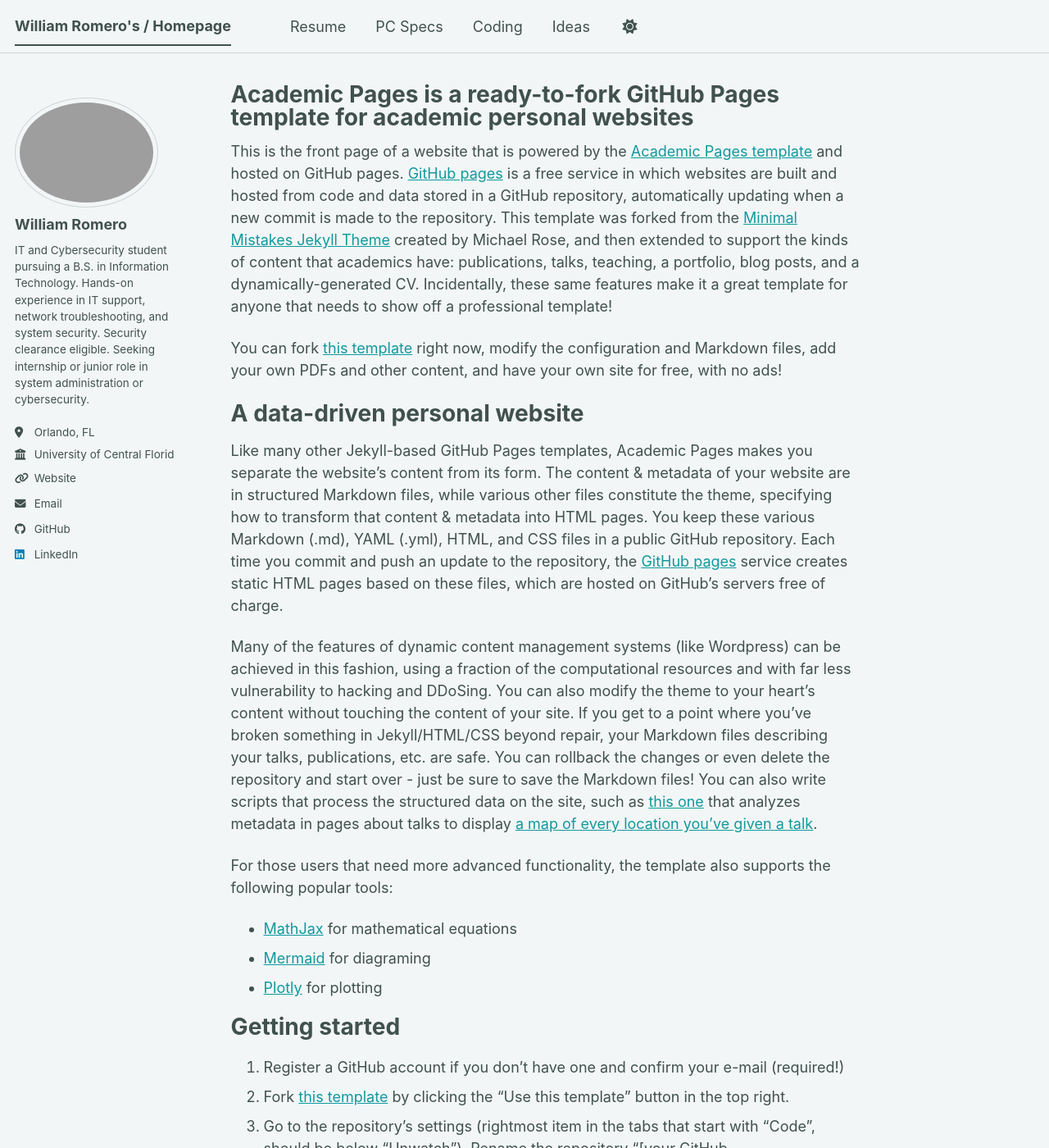
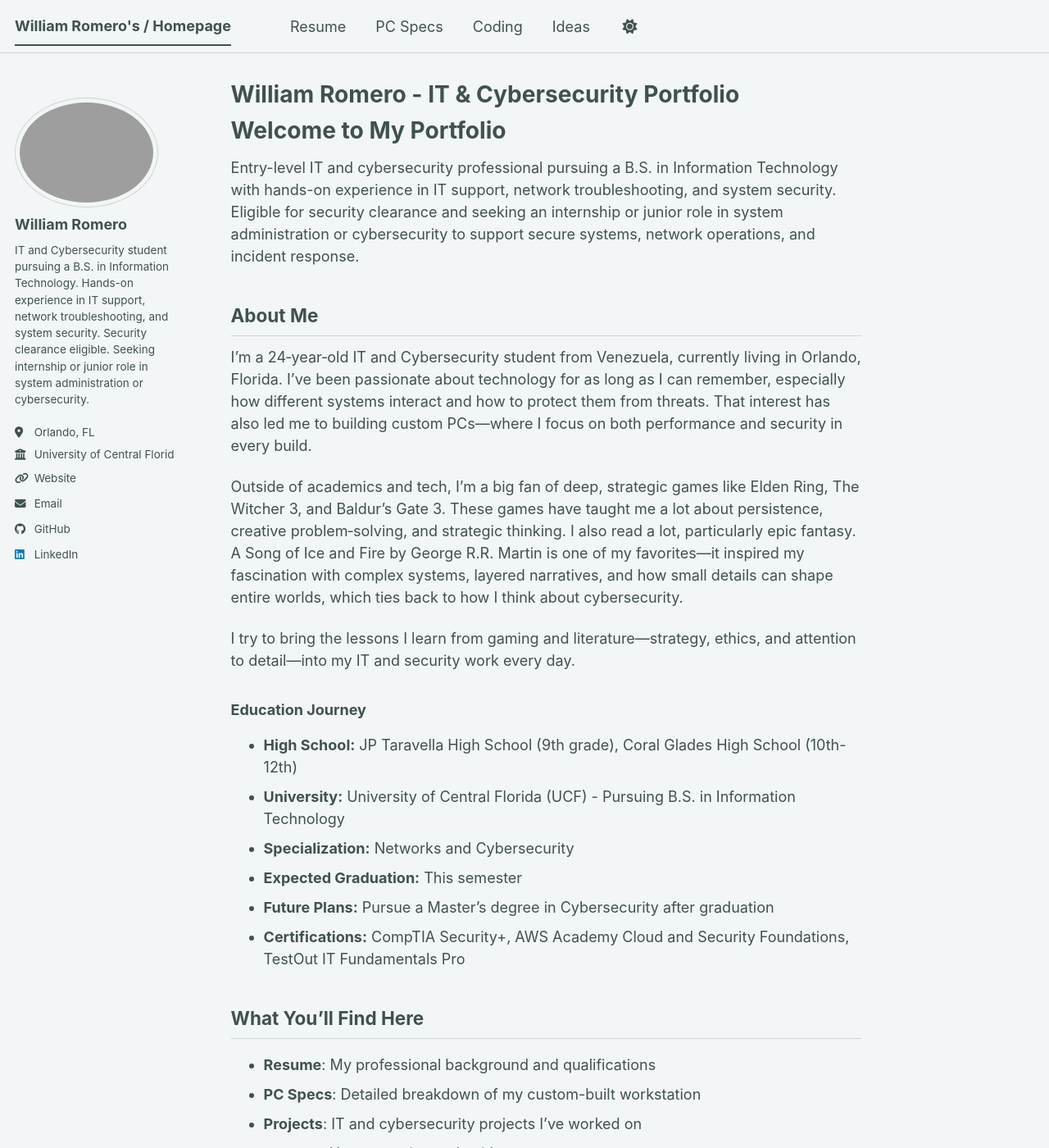
Before and after one commit to williamromero11/williamromero11.github.io, a Jekyll site: the page built from _pages/about.md, in a window 1280 px wide and 1400 px high. Shown: the whole window at 82% size. Built offline with Jekyll 4.4.1, drawn with Linux system fonts in a browser that asks for light colours; a script bundle is joined from its source files by our own code; library files that are not in the unit come from our copies; some of the changed text lies outside the part shown.

Commit message:
Update about.md

```diff
--- a/_pages/about.md
+++ b/_pages/about.md
@@ -1,55 +1,43 @@
 ---
 permalink: /
-title: "Academic Pages is a ready-to-fork GitHub Pages template for academic personal websites"
+title: "William Romero - IT & Cybersecurity Portfolio"
 author_profile: true
-redirect_from:
-  - /about/
-  - /about.html
 ---
 
-This is the front page of a website that is powered by the [Academic Pages template](https://github.com/academicpages/academicpages.github.io) and hosted on GitHub pages. [GitHub pages](https://pages.github.com) is a free service in which websites are built and hosted from code and data stored in a GitHub repository, automatically updating when a new commit is made to the repository. This template was forked from the [Minimal Mistakes Jekyll Theme](https://mmistakes.github.io/minimal-mistakes/) created by Michael Rose, and then extended to support the kinds of content that academics have: publications, talks, teaching, a portfolio, blog posts, and a dynamically-generated CV. Incidentally, these same features make it a great template for anyone that needs to show off a professional template!
+# Welcome to My Portfolio
 
- You can fork [this template](https://github.com/academicpages/academicpages.github.io) right now, modify the configuration and Markdown files, add your own PDFs and other content, and have your own site for free, with no ads!
+Entry-level IT and cybersecurity professional pursuing a B.S. in Information Technology with hands-on experience in IT support, network troubleshooting, and system security. Eligible for security clearance and seeking an internship or junior role in system administration or cybersecurity to support secure systems, network operations, and incident response.
 
-A data-driven personal website
-======
-Like many other Jekyll-based GitHub Pages templates, Academic Pages makes you separate the website's content from its form. The content & metadata of your website are in structured Markdown files, while various other files constitute the theme, specifying how to transform that content & metadata into HTML pages. You keep these various Markdown (.md), YAML (.yml), HTML, and CSS files in a public GitHub repository. Each time you commit and push an update to the repository, the [GitHub pages](https://pages.github.com/) service creates static HTML pages based on these files, which are hosted on GitHub's servers free of charge.
+## About Me
+I’m a 24‑year‑old IT and Cybersecurity student from Venezuela, currently living in Orlando, Florida. I’ve been passionate about technology for as long as I can remember, especially how different systems interact and how to protect them from threats. That interest has also led me to building custom PCs—where I focus on both performance and security in every build.
 
-Many of the features of dynamic content management systems (like Wordpress) can be achieved in this fashion, using a fraction of the computational resources and with far less vulnerability to hacking and DDoSing. You can also modify the theme to your heart's content without touching the content of your site. If you get to a point where you've broken something in Jekyll/HTML/CSS beyond repair, your Markdown files describing your talks, publications, etc. are safe. You can rollback the changes or even delete the repository and start over - just be sure to save the Markdown files! You can also write scripts that process the structured data on the site, such as [this one](https://github.com/academicpages/academicpages.github.io/blob/master/talkmap.ipynb) that analyzes metadata in pages about talks to display [a map of every location you've given a talk](https://academicpages.github.io/talkmap.html).
+Outside of academics and tech, I’m a big fan of deep, strategic games like Elden Ring, The Witcher 3, and Baldur’s Gate 3. These games have taught me a lot about persistence, creative problem‑solving, and strategic thinking. I also read a lot, particularly epic fantasy. A Song of Ice and Fire by George R.R. Martin is one of my favorites—it inspired my fascination with complex systems, layered narratives, and how small details can shape entire worlds, which ties back to how I think about cybersecurity.
 
-For those users that need more advanced functionality, the template also supports the following popular tools:
-- [MathJax](https://www.mathjax.org/) for mathematical equations
-- [Mermaid](https://mermaid.js.org/) for diagraming
-- [Plotly](https://plotly.com/javascript/) for plotting
+I try to bring the lessons I learn from gaming and literature—strategy, ethics, and attention to detail—into my IT and security work every day.
 
-Getting started
-======
-1. Register a GitHub account if you don't have one and confirm your e-mail (required!)
-1. Fork [this template](https://github.com/academicpages/academicpages.github.io) by clicking the "Use this template" button in the top right.
-1. Go to the repository's settings (rightmost item in the tabs that start with "Code", should be below "Unwatch"). Rename the repository "[your GitHub username].github.io", which will also be your website's URL.
-1. Set site-wide configuration and create content & metadata (see below -- also see [this set of diffs](https://archive.is/3TPas) showing what files were changed to set up [an example site](https://getorg-testacct.github.io) for a user with the username "getorg-testacct")
-1. Upload any files (like PDFs, .zip files, etc.) to the files/ directory. They will appear at https://[your GitHub username].github.io/files/example.pdf.
-1. Check status by going to the repository settings, in the "GitHub pages" section
+### Education Journey
+- **High School:** JP Taravella High School (9th grade), Coral Glades High School (10th-12th)
+- **University:** University of Central Florida (UCF) - Pursuing B.S. in Information Technology
+- **Specialization:** Networks and Cybersecurity
+- **Expected Graduation:** This semester
+- **Future Plans:** Pursue a Master's degree in Cybersecurity after graduation
+- **Certifications:** CompTIA Security+, AWS Academy Cloud and Security Foundations, TestOut IT Fundamentals Pro
 
-Site-wide configuration
-------
-The main configuration file for the site is in the base directory in [_config.yml](https://github.com/academicpages/academicpages.github.io/blob/master/_config.yml), which defines the content in the sidebars and other site-wide features. You will need to replace the default variables with ones about yourself and your site's github repository. The configuration file for the top menu is in [_data/navigation.yml](https://github.com/academicpages/academicpages.github.io/blob/master/_data/navigation.yml). For example, if you don't have a portfolio or blog posts, you can remove those items from that navigation.yml file to remove them from the header.
+## What You'll Find Here
+- **Resume**: My professional background and qualifications
+- **PC Specs**: Detailed breakdown of my custom-built workstation
+- **Projects**: IT and cybersecurity projects I've worked on
+- **Contact**: How to get in touch with me
 
-Create content & metadata
-------
-For site content, there is one Markdown file for each type of content, which are stored in directories like _publications, _talks, _posts, _teaching, or _pages. For example, each talk is a Markdown file in the [_talks directory](https://github.com/academicpages/academicpages.github.io/tree/master/_talks). At the top of each Markdown file is structured data in YAML about the talk, which the theme will parse to do lots of cool stuff. The same structured data about a talk is used to generate the list of talks on the [Talks page](https://academicpages.github.io/talks), each [individual page](https://academicpages.github.io/talks/2012-03-01-talk-1) for specific talks, the talks section for the [CV page](https://academicpages.github.io/cv), and the [map of places you've given a talk](https://academicpages.github.io/talkmap.html) (if you run this [python file](https://github.com/academicpages/academicpages.github.io/blob/master/talkmap.py) or [Jupyter notebook](https://github.com/academicpages/academicpages.github.io/blob/master/talkmap.ipynb), which creates the HTML for the map based on the contents of the _talks directory).
+## Currently Learning
+- Network security protocols
+- Penetration testing methodologies
+- System hardening techniques
+- Cloud infrastructure security
 
-**Markdown generator**
+---
 
-The repository includes [a set of Jupyter notebooks](https://github.com/academicpages/academicpages.github.io/tree/master/markdown_generator
-) that converts a CSV containing structured data about talks or presentations into individual Markdown files that will be properly formatted for the Academic Pages template. The sample CSVs in that directory are the ones I used to create my own personal website at stuartgeiger.com. My usual workflow is that I keep a spreadsheet of my publications and talks, then run the code in these notebooks to generate the Markdown files, then commit and push them to the GitHub repository.
-
-How to edit your site's GitHub repository
-------
-Many people use a git client to create files on their local computer and then push them to GitHub's servers. If you are not familiar with git, you can directly edit these configuration and Markdown files directly in the github.com interface. Navigate to a file (like [this one](https://github.com/academicpages/academicpages.github.io/blob/master/_talks/2012-03-01-talk-1.md) and click the pencil icon in the top right of the content preview (to the right of the "Raw | Blame | History" buttons). You can delete a file by clicking the trashcan icon to the right of the pencil icon. You can also create new files or upload files by navigating to a directory and clicking the "Create new file" or "Upload files" buttons.
-
-Example: editing a Markdown file for a talk
-![Editing a Markdown file for a talk](/images/editing-talk.png)
+*Security clearance eligible • Orlando, FL • Available for internships*
 
 For more info
 ------
```
